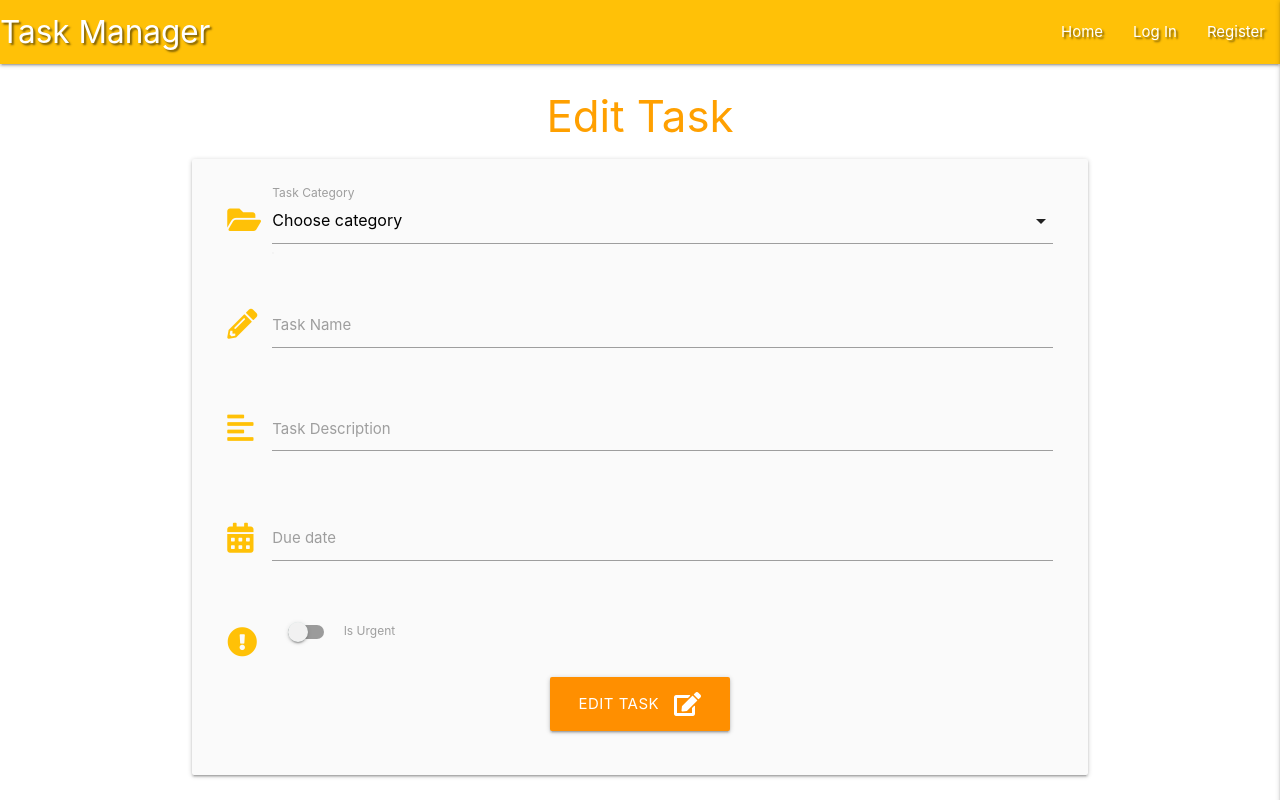
After one commit to oisintohak/flask-task-manager-project, a Flask app: template templates/edit_task.html in a window 1280 px wide. The commit adds this page. Run offline with Flask 2, Linux system fonts and the light colour scheme; the template is opened without the code that fills it, so the values that code supplies are empty; some libraries are stand-ins or nearby versions.

Commit message:
wire up task edit button

```diff
--- a/app.py
+++ b/app.py
@@ -112,6 +112,12 @@ def add_task():
     return render_template("add_task.html", categories=categories)
 
 
+@app.route("/edit_task/<task_id>", methods=["GET", "POST"])
+def edit_task(task_id):
+    task = mongo.db.tasks.find_one({"_id": ObjectId(task_id)})
+    categories = mongo.db.categories.find().sort("category_name", 1)
+    return render_template("edit_task.html",task=task, categories=categories)
+
 if __name__ == "__main__":
     app.run(host=os.environ.get("IP"),
             port=int(os.environ.get("PORT")),
--- /dev/null
+++ b/templates/edit_task.html
@@ -0,0 +1,71 @@
+{% extends "base.html" %}
+{% block content %}
+
+<h3 class="amber-text text-darken-2 center-align">Edit Task</h3>
+
+<div class="row card-panel grey lighten-5">
+  <form class="col s12" method="POST" action="{{ url_for('edit_task', task_id=task._id) }}">
+    <!-- category select  -->
+    <div class="row">
+      <div class="input-field col s12">
+        <i class="fas fa-folder-open prefix amber-text text-amber-lighten-1"></i>
+        <select id="category_name" name="category_name" class="validate" required>
+          <option value="" disabled selected>Choose category</option>
+          {% for category in categories %}
+          <option value="{{ category.category_name }}">{{ category.category_name }}</option>
+          {% endfor %}
+        </select>
+        <label for="category_name">Task Category</label>
+      </div>
+    </div>
+    <!-- task name -->
+    <div class="row">
+      <div class="input-field col s12">
+        <i class="fas fa-pencil-alt prefix amber-text text-amber-lighten-1"></i>
+        <input id="task_name" name="task_name" minlength="5" maxlength="50" type="text" class="validate" required>
+        <label for="task_name">Task Name</label>
+      </div>
+    </div>
+    <!-- task description -->
+    <div class="row">
+      <div class="input-field col s12">
+        <i class="fas fa-align-left prefix amber-text text-amber-lighten-1"></i>
+        <textarea id="task_description" name="task_description" minlength="5" maxlength="200"
+          class="materialize-textarea validate" required></textarea>
+        <label for="textarea1">Task Description</label>
+      </div>
+    </div>
+    <!-- due date picker -->
+    <div class="row">
+      <div class="input-field col s12">
+        <i class="fas fa-calendar-alt prefix amber-text text-amber-lighten-1"></i>
+        <input id="due_date" name="due_date" type="text" class="datepicker validate" required>
+        <label for="due_date">Due date</label>
+      </div>
+    </div>
+    <!-- Is urgent switch -->
+    <div class="row">
+      <div class="input-field col s12">
+        <div class="switch">
+          <i class="fas fa-exclamation-circle prefix amber-text text-amber-lighten-1"></i>
+          <label for="is_urgent">
+            <input type="checkbox" name="is_urgent" id="is_urgent">
+            <span class="lever"></span>
+            Is Urgent
+          </label>
+        </div>
+
+      </div>
+    </div>
+    <!-- submit button -->
+    <div class="row">
+      <div class="col s12 center-align">
+        <button type="submit" class="btn-large amber darken-3">
+          Edit Task <i class="fas fa-edit right"></i>
+        </button>
+      </div>
+    </div>
+  </form>
+</div>
+
+{% endblock %}
--- a/templates/tasks.html
+++ b/templates/tasks.html
@@ -9,7 +9,7 @@
           <div class="col s3">
             <i class="fas fa-caret-down"></i>
             <a href="" class="btn-small green accent-4">Done</a>
-            <a href="" class="btn-small light-blue lighten-1">Edit</a>
+            <a href="{{ url_for('edit_task', task_id=task._id) }}" class="btn-small light-blue lighten-1">Edit</a>
 
           </div>
           <div class="col s3">
```
